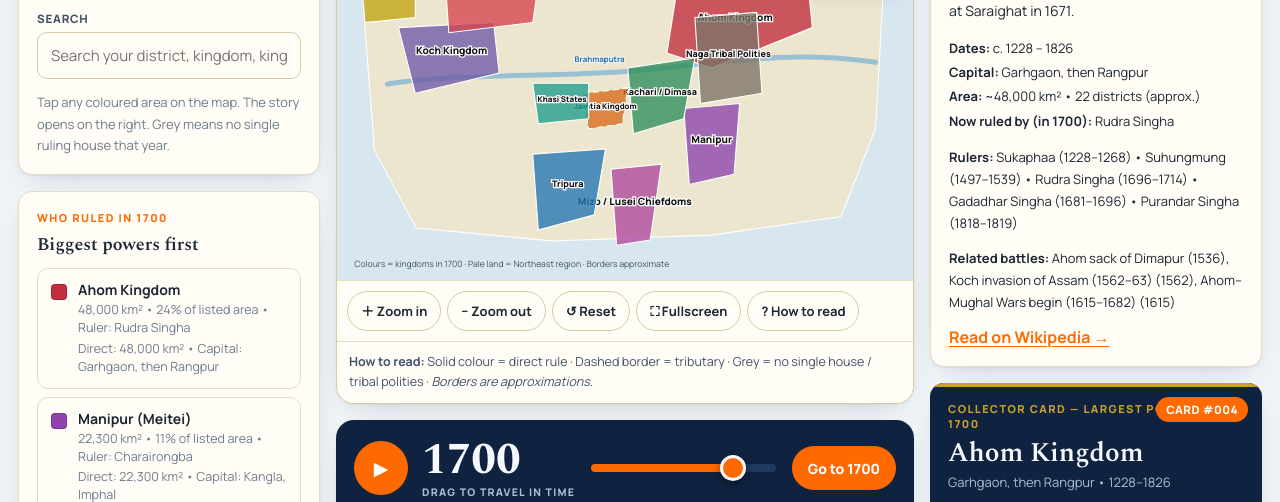
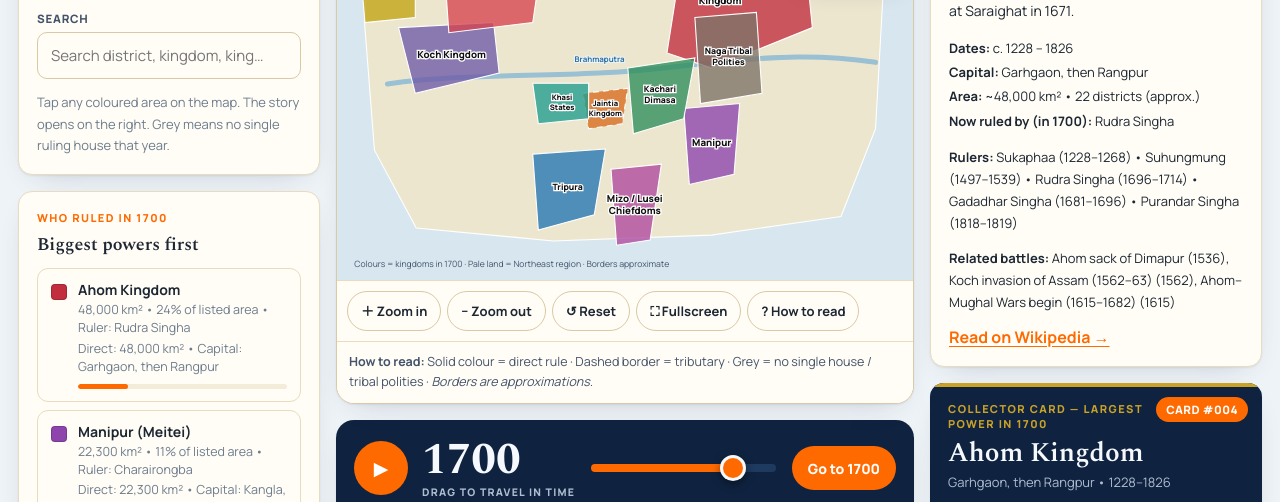
Before and after one commit to sauravhhh/NortheastHistoricalAtlas, a plain HTML site: page index.html in a window 1280 px wide. Shown: the part 284-786 px from the top of the page. Drawn offline with nearby package versions, Linux system fonts and the light colour scheme.

Commit message:
Map labels fixed: no overlaps, orange pills fixed, search placeholder fixed

```diff
--- a/index.html
+++ b/index.html
@@ -76,7 +76,7 @@ select:focus,input:focus{outline:none;border-color:var(--accent);box-shadow:0 0
 .swatch{width:16px;height:16px;border-radius:4px;flex-shrink:0;margin-top:3px;border:1px solid rgba(0,0,0,.18)}
 .who-item b{font-size:14px;display:block;line-height:1.3}
 .who-item small{color:var(--muted);line-height:1.45;display:block;font-size:12.5px;margin-top:2px}
-.share-bar{height:5px;background:var(--surface-2);border-radius:99px;overflow:hidden;margin-top:8px}
+.share-bar{display:block;height:5px;background:var(--surface-2);border-radius:99px;overflow:hidden;margin-top:8px}
 .share-bar i{display:block;height:100%;background:var(--accent);border-radius:99px}
 
 /* ---------- map ---------- */
@@ -134,7 +134,7 @@ select:focus,input:focus{outline:none;border-color:var(--accent);box-shadow:0 0
 .collector{background:var(--dark);color:var(--on-dark);border-radius:var(--radius);padding:18px;position:relative;overflow:hidden;box-shadow:var(--shadow)}
 .collector::before{content:"";position:absolute;inset:0 0 auto;height:4px;background:var(--gold)}
 .collector-num{position:absolute;top:14px;right:14px;background:var(--accent);color:var(--on-accent);padding:5px 10px;border-radius:999px;font-weight:800;font-size:11.5px;letter-spacing:.04em}
-.collector h3{font-size:11px;letter-spacing:.13em;text-transform:uppercase;color:var(--gold);margin:0 0 8px;font-weight:800}
+.collector h3{font-size:11px;letter-spacing:.13em;text-transform:uppercase;color:var(--gold);margin:0 0 8px;font-weight:800;padding-right:96px}
 .collector .cname{font-family:Spectral,Georgia,serif;font-weight:600;font-size:27px;line-height:1.1;margin:2px 36px 4px 0}
 .collector .cmeta{margin:0;font-size:13px;color:var(--on-dark-dim)}
 .stats{display:grid;grid-template-columns:1fr 1fr;gap:8px;margin-top:14px}
@@ -202,7 +202,7 @@ footer{max-width:1440px;margin:0 auto;padding:4px 18px 30px}
       </select>
       <div class="search-wrap">
         <label for="searchBox">Search</label>
-        <input type="text" id="searchBox" placeholder="Search your district, kingdom, king, battle…">
+        <input type="text" id="searchBox" placeholder="Search district, kingdom, king…">
         <div id="searchResults" style="margin-top:8px;font-size:13px;line-height:1.6"></div>
       </div>
       <p class="hint" style="margin-bottom:0">Tap any coloured area on the map. The story opens on the right. Grey means no single ruling house that year.</p>
@@ -219,7 +219,7 @@ footer{max-width:1440px;margin:0 auto;padding:4px 18px 30px}
   <!-- CENTRE -->
   <section class="center">
     <div class="map-card">
-      <div id="map"><div class="map-head"><b>Map — Northeast India</b><span>Coloured areas = who ruled · Tap a colour for its story</span></div><svg id="atlasSvg" class="atlas-map" viewBox="0 0 800 540" preserveAspectRatio="xMidYMid meet" role="img" aria-label="Map of Northeast India showing which kingdom ruled each area in the selected year"><rect x="0" y="0" width="800" height="540" fill="#d7e6ef"></rect><polygon points="46,58 168,30 352,18 560,22 742,38 758,150 748,330 700,452 520,478 300,486 110,468 52,360 38,180" fill="#ede6cf" stroke="#9aa08a" stroke-width="2"/><polygon points="474,126 652,112 660,189 520,246 458,225" fill="#c22e3e" fill-opacity="0.78" stroke="#fff" stroke-width="2"/><text x="559" y="180" font-size="14" font-weight="800" fill="#111" text-anchor="middle" style="paint-order:stroke;stroke:#fff;stroke-width:3.5">Ahom Kingdom</text><polygon points="101,201 210,194 217,264 78,271" fill="#6d5ba8" fill-opacity="0.78" stroke="#fff" stroke-width="2"/><text x="147" y="232" font-size="12" font-weight="800" fill="#111" text-anchor="middle" style="paint-order:stroke;stroke:#fff;stroke-width:3.5">Koch</text><text x="24" y="522" font-size="12" fill="#43536a">Colours = kingdoms in 1700 · Borders approximate</text></svg></div>
+      <div id="map"><div class="map-head"><b>Map — Northeast India</b><span>Coloured areas = who ruled · Tap a colour for its story</span></div><svg id="atlasSvg" class="atlas-map" viewBox="0 0 800 540" preserveAspectRatio="xMidYMid meet" role="img" aria-label="Map of Northeast India showing which kingdom ruled each area in the selected year"><rect x="0" y="0" width="800" height="540" fill="#d7e6ef"></rect><polygon points="46,58 168,30 352,18 560,22 742,38 758,150 748,330 700,452 520,478 300,486 110,468 52,360 38,180" fill="#ede6cf" stroke="#9aa08a" stroke-width="2"/><polygon points="474,126 652,112 660,189 520,246 458,225" fill="#c22e3e" fill-opacity="0.78" stroke="#fff" stroke-width="2"/><polygon points="101,201 210,194 217,264 78,271" fill="#6d5ba8" fill-opacity="0.78" stroke="#fff" stroke-width="2"/><text font-size="13.5" font-weight="800" fill="#111" text-anchor="middle" style="paint-order:stroke;stroke:#fff;stroke-width:3.5"><tspan x="532" y="140.4">Ahom</tspan><tspan x="532" dy="16.5">Kingdom</tspan></text><text x="159" y="232" font-size="13.5" font-weight="800" fill="#111" text-anchor="middle" style="paint-order:stroke;stroke:#fff;stroke-width:3.5">Koch Kingdom</text><text x="24" y="522" font-size="12" fill="#43536a">Colours = kingdoms in 1700 · Borders approximate</text></svg></div>
       <div class="year-box" id="yearBox" title="Click to type a year"><strong id="yearBoxNum">1700</strong><span>TYPE A YEAR ↗</span><input id="yearInput" type="number" min="300" max="2025" value="1700" style="display:none;margin-top:8px;text-align:center;font-weight:800"></div>
       <div class="map-tools">
         <button onclick="zoomIn()">＋ Zoom in</button>
@@ -257,6 +257,11 @@ footer{max-width:1440px;margin:0 auto;padding:4px 18px 30px}
       <div><h2 style="font-size:18px">The year in one line</h2><p id="oneLine" style="margin:4px 0 0;color:var(--muted);font-size:14px;line-height:1.6;max-width:620px">In 1700 the Ahom Kingdom was the largest power in the Northeast, ruling the Brahmaputra valley from Garhgaon / Rangpur.</p></div>
       <button class="btn btn-orange" onclick="openModal('battles')">See battles of this era →</button>
     </div>
+
+    <div class="card">
+      <h3>On this day</h3>
+      <div id="onThisDay"></div>
+    </div>
   </section>
 
   <!-- RIGHT -->
@@ -273,11 +278,6 @@ footer{max-width:1440px;margin:0 auto;padding:4px 18px 30px}
       <h2 style="font-size:18px">Try one place</h2>
       <div id="beginList"></div>
       <button class="btn btn-outline" style="width:100%" onclick="renderBegin(true)">🔀 Shuffle places</button>
-    </div>
-
-    <div class="card">
-      <h3>On this day</h3>
-      <div id="onThisDay"></div>
     </div>
   </aside>
 </div>
@@ -361,6 +361,21 @@ const DISTRICT_TEASERS=[
 ];
 let currentYear=1700, selectedId='ahom', overlordMode=false, playing=false, playRAF=null, playLast=0;
 const MAP_W=800, MAP_H=520, SVG_H=540;
+/* Map labels: names are wrapped onto two short lines so they fit inside their
+   own shapes, and labels are painted after (above) every polygon so no shape
+   can cover or cut another kingdom's name. LABEL_AT moves a label's anchor
+   (lat/lng) when the shape's centroid sits under a neighbouring shape or in
+   a crowded cluster. */
+const MAP_LABELS={
+  kamarupa:['Kamarupa'], davaka:['Davaka'], chutia:['Chutia','Kingdom'],
+  ahom:['Ahom','Kingdom'], koch:['Koch Kingdom'], kachari:['Kachari','Dimasa'],
+  jaintia:['Jaintia','Kingdom'], tripura:['Tripura'], manipur:['Manipur'],
+  bhuyan:['Baro-Bhuyan','Chiefdoms'], khasi:['Khasi','States'],
+  naga:['Naga Tribal','Polities'], mizo:['Mizo / Lusei','Chiefdoms'],
+  sikkim:['Sikkim','Namgyal'], bhutan:['Bhutan'], mughal:['Mughal','Incursions'],
+  british:['British India'], india:['Independent','India']
+};
+const LABEL_AT={ahom:[27.55,94.35], bhuyan:[26.8,91.8], british:[28.3,94.0], india:[28.3,94.0]};
 let vb={x:0,y:0,w:800,h:540};
 function applyVB(){let s=document.getElementById('atlasSvg');if(s)s.setAttribute('viewBox',vb.x+' '+vb.y+' '+vb.w+' '+vb.h)}
 function zoomIn(){let cx=vb.x+vb.w/2,cy=vb.y+vb.h/2;vb.w=Math.max(220,vb.w*0.72);vb.h=vb.w*540/800;vb.x=cx-vb.w/2;vb.y=cy-vb.h/2;clampVB();applyVB()}
@@ -384,17 +399,26 @@ function drawMap(){
   if(!act.length){
     polys='<text x="400" y="260" font-size="18" font-weight="800" fill="#333" text-anchor="middle">No single ruling house in '+currentYear+'</text><text x="400" y="286" font-size="13" fill="#555" text-anchor="middle">Village and tribal polities across the hills and valleys.</text>';
   } else {
-    polys=act.map(p=>{
+    /* Pass 1: every shape. Pass 2: every label, on top of all shapes, so a
+       neighbouring polygon can never paint over a kingdom's name. */
+    let shapes='', labels='';
+    act.forEach(p=>{
       let pts=p.poly.map(pt=>project(pt[0],pt[1],MAP_W,MAP_H).join(',')).join(' ');
       let dash=p.tributary?' stroke-dasharray="8 6"':'';
       let fill=(overlordMode&&p.tributary)?'#7b1e2b':p.color;
       let op=(p.id==='british'||p.id==='india')?0.28:0.78;
-      let c=centroid(p.poly);
-      let label=esc(p.name.split('(')[0].trim());
-      let fs=p.area>20000?14:(p.area>9000?12.5:11);
-      return '<polygon data-id="'+p.id+'" points="'+pts+'" fill="'+fill+'" fill-opacity="'+op+'" stroke="#ffffff" stroke-width="2"'+dash+'><title>'+esc(p.name)+' — tap for story</title></polygon>'
-        +'<text x="'+c[0].toFixed(1)+'" y="'+c[1].toFixed(1)+'" font-size="'+fs+'" font-weight="800" fill="#111" text-anchor="middle" pointer-events="none" style="paint-order:stroke;stroke:#fff;stroke-width:3.5">'+label+'</text>';
-    }).join('');
+      shapes+='<polygon data-id="'+p.id+'" points="'+pts+'" fill="'+fill+'" fill-opacity="'+op+'" stroke="#ffffff" stroke-width="2"'+dash+'><title>'+esc(p.name)+' — tap for story</title></polygon>';
+    });
+    act.forEach(p=>{
+      let lines=MAP_LABELS[p.id]||[esc(p.name.split('(')[0].trim())];
+      let a=LABEL_AT[p.id]?project(LABEL_AT[p.id][0],LABEL_AT[p.id][1],MAP_W,MAP_H):centroid(p.poly);
+      let fs=p.area>20000?13.5:(p.area>9000?12:10.5);
+      let lh=fs+3;
+      let y0=a[1]-((lines.length-1)*lh)/2+fs*0.35;
+      let tspans=lines.map((ln,i)=>'<tspan x="'+a[0].toFixed(1)+'" '+(i===0?'y="'+y0.toFixed(1)+'"':'dy="'+lh+'"')+'>'+ln+'</tspan>').join('');
+      labels+='<text font-size="'+fs+'" font-weight="800" fill="#111" text-anchor="middle" pointer-events="none" style="paint-order:stroke;stroke:#fff;stroke-width:3.5">'+tspans+'</text>';
+    });
+    polys=shapes+labels;
   }
   let foot='<text x="24" y="522" font-size="12" fill="#43536a" pointer-events="none">Colours = kingdoms in '+currentYear+' · Pale land = Northeast region · Borders approximate</text>';
   svg.innerHTML=bg+polys+foot;
```
